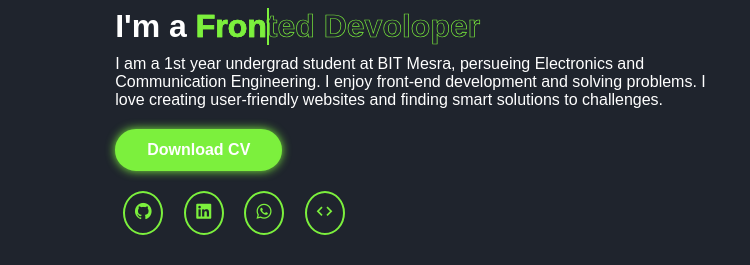
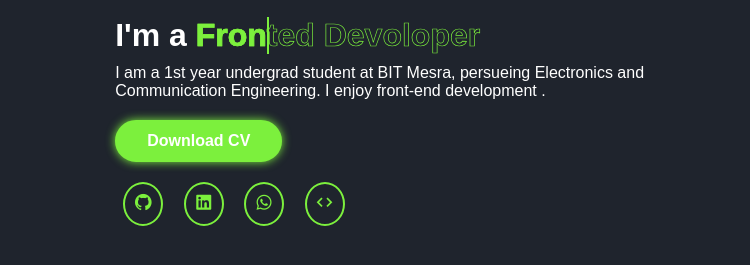
Before and after one commit to Yash122005/yportfolio, a plain HTML site: page index.html in a window 1280 px wide. Shown: the part 348-613 px from the top of the page, 0-750 px from the left. Drawn offline with nearby package versions, Linux system fonts and the light colour scheme; a web font is replaced by a local one.

Commit message:
Update index.html

```diff
--- a/index.html
+++ b/index.html
@@ -39,9 +39,7 @@
       </h2>
         <p>I am a 1st year undergrad student at BIT Mesra,
              persueing Electronics and Communication Engineering.
-             I enjoy front-end development and solving problems.
-             I love creating user-friendly websites and finding
-              smart solutions to challenges.</p>
+             I enjoy front-end development .</p>
               <div class="btn-sci">
                 <a href="#" class="btn">Download CV</a>
                 <div class="sci">
```
